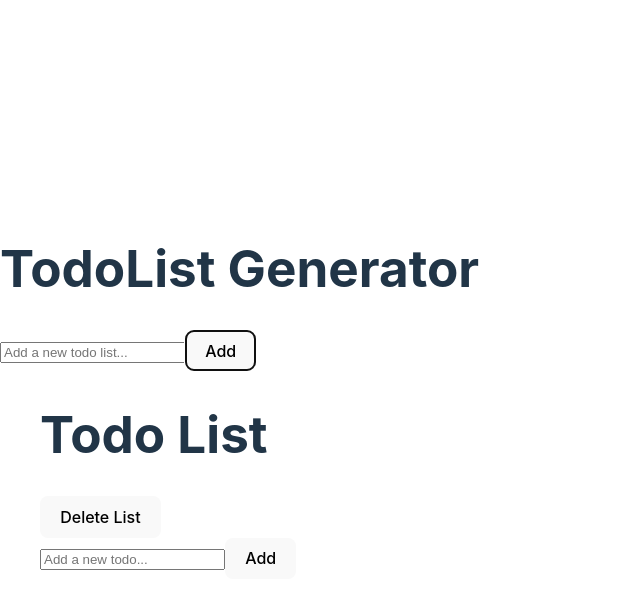
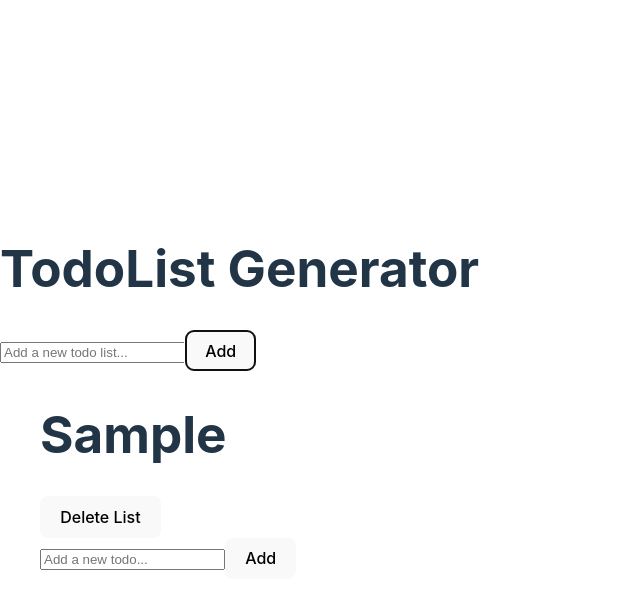
Before and after one commit to BirhanBey/Groupwork2FE, a React (Vite) app: page / in a window 1280 px wide. Both pictures are taken after typing "Sample" into the empty fields and a click on the button "Add". Shown: the top 602 px of the page, without its empty margins (0-640 px from the left). Built offline with nearby package versions, Linux system fonts and the light colour scheme.

Commit message:
todolist name problem solved

```diff
--- a/src/components/ListGenerator.jsx
+++ b/src/components/ListGenerator.jsx
@@ -18,6 +18,7 @@ const ListGenerator = () => {
         {todos.map((todoList) => (
           <TodoList
             key={todoList.id}
+            title={todoList.title}
           />
         ))}
       </ul>
--- a/src/components/TodoList.jsx
+++ b/src/components/TodoList.jsx
@@ -2,9 +2,10 @@ import React, { useState } from "react";
 import AddTodo from "./AddTodo";
 import TodoItem from "./TodoItem";
 
-const TodoList = () => {
+const TodoList = (props) => {
   const [todos, setTodos] = useState([]);
   const [isVisible, setIsVisible] = useState(true);
+  const [title, setTitle] = useState(props.title);
 
   const handleAddTodo = (title) => {
     const newTodo = { id: Date.now(), title, completed: false };
@@ -46,7 +47,7 @@ const TodoList = () => {
 
   return (
     <div>
-      <h1>Todo List</h1>
+      <h1>{title}</h1>
       <button onClick={handleDeleteAll}>Delete List</button>
       <AddTodo onAddTodo={handleAddTodo} />
       <ul style={{ listStyle: "none" }}>
```
